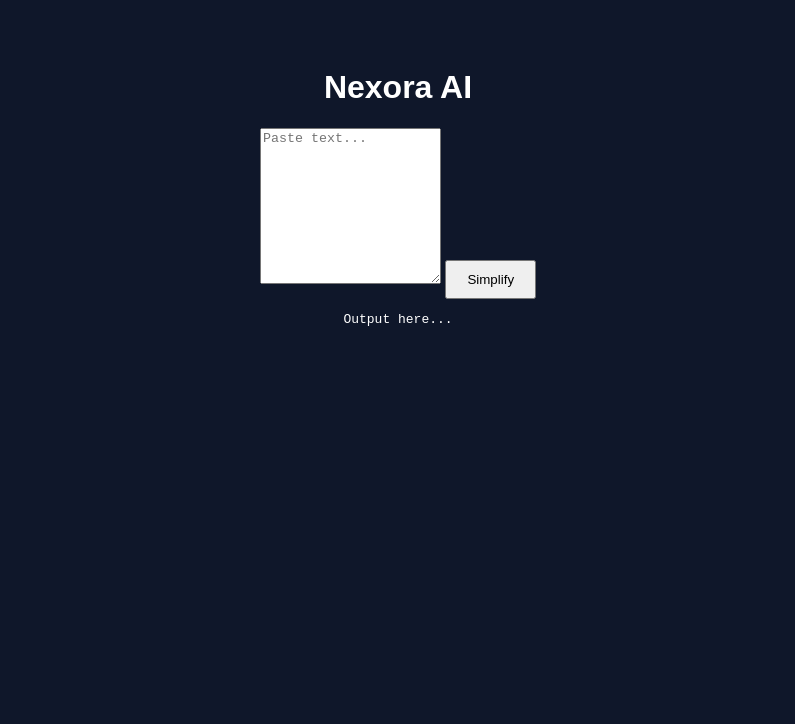
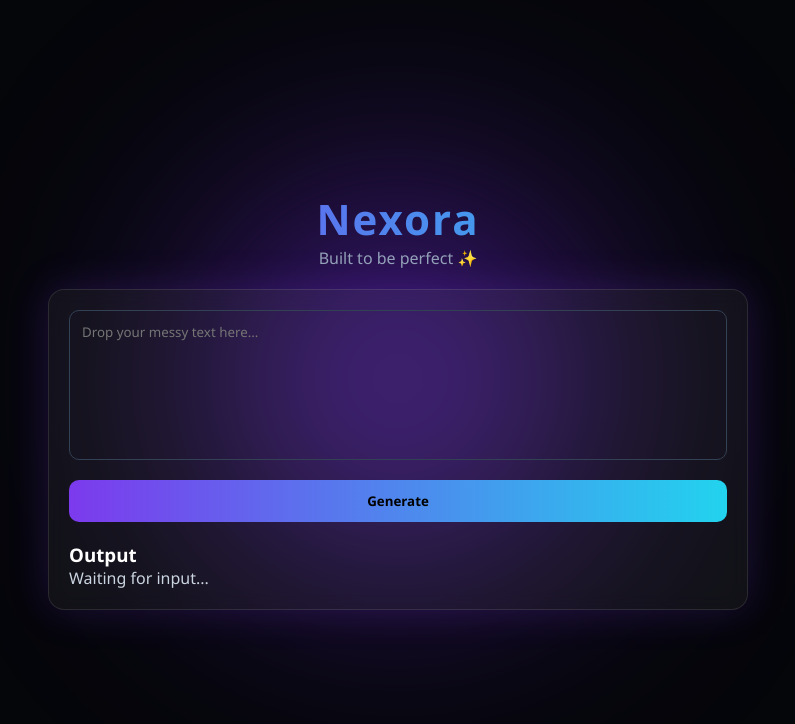
Before and after one commit to vzroxcantbedefeted/Nexora, a plain HTML site: page index.html in a window 1280 px wide. Shown: the whole page, without its empty margins (242-1037 px from the left). Drawn offline with Linux system fonts and the light colour scheme.

Commit message:
updated Nexora files

```diff
--- a/index.html
+++ b/index.html
@@ -1,14 +1,33 @@
 <!DOCTYPE html>
-<html>
+<html lang="en">
 <head>
-<title>Nexora AI</title>
-<link rel="stylesheet" href="style.css">
+  <meta charset="UTF-8">
+  <title>Nexora</title>
+  <link rel="stylesheet" href="style.css">
 </head>
+
 <body>
-<h1>Nexora AI</h1>
-<textarea id="inputText" placeholder="Paste text..."></textarea>
-<button onclick="processText()">Simplify</button>
-<pre id="outputText">Output here...</pre>
-<script src="script.js"></script>
+
+  <div class="bg"></div>
+
+  <div class="container">
+
+    <h1 class="title">Nexora</h1>
+    <p class="subtitle">Built to be perfect ✨</p>
+
+    <div class="card">
+      <textarea id="inputText" placeholder="Drop your messy text here..."></textarea>
+
+      <button onclick="processText()">Generate</button>
+
+      <div class="output">
+        <h3>Output</h3>
+        <pre id="outputText">Waiting for input...</pre>
+      </div>
+    </div>
+
+  </div>
+
+  <script src="script.js"></script>
 </body>
 </html>
--- a/script.js
+++ b/script.js
@@ -3,17 +3,20 @@ function processText() {
   const output = document.getElementById("outputText");
 
   if (!input.trim()) {
-    output.innerText = "⚠️ Enter some text first.";
+    output.innerText = "⚠️ Please enter text first.";
     return;
   }
 
-  // fake AI (for now)
-  let result = input
+  // simple clean logic (placeholder for AI later)
+  const result = input
     .split(".")
-    .map(s => s.trim())
-    .filter(s => s.length > 0)
-    .map(s => "• " + s)
+    .filter(s => s.trim())
+    .map(s => "• " + s.trim())
     .join("\n");
 
-  output.innerText = result || "No output generated.";
+  output.innerText = result;
+
+  // little animation feel
+  output.style.opacity = 0;
+  setTimeout(() => output.style.opacity = 1, 100);
 }
--- a/style.css
+++ b/style.css
@@ -1,3 +1,111 @@
-body{font-family:Arial;background:#0f172a;color:white;text-align:center;padding:40px}
-textarea{width:80%%;height:150px}
-button{padding:10px 20px;margin-top:10px}
+* {
+  margin: 0;
+  padding: 0;
+  box-sizing: border-box;
+  font-family: 'Segoe UI', sans-serif;
+}
+
+body {
+  background: #05060a;
+  color: white;
+  display: flex;
+  justify-content: center;
+  align-items: center;
+  height: 100vh;
+  overflow: hidden;
+}
+
+/* animated background glow */
+.bg {
+  position: absolute;
+  width: 600px;
+  height: 600px;
+  background: radial-gradient(circle, #6d28d9, transparent 60%);
+  filter: blur(120px);
+  animation: float 6s ease-in-out infinite;
+}
+
+@keyframes float {
+  0%, 100% { transform: translateY(-40px); }
+  50% { transform: translateY(40px); }
+}
+
+.container {
+  position: relative;
+  text-align: center;
+  width: 90%;
+  max-width: 700px;
+  animation: fadeIn 1s ease;
+}
+
+@keyframes fadeIn {
+  from { opacity: 0; transform: scale(0.95); }
+  to { opacity: 1; transform: scale(1); }
+}
+
+.title {
+  font-size: 42px;
+  letter-spacing: 2px;
+  background: linear-gradient(90deg, #7c3aed, #22d3ee);
+  -webkit-background-clip: text;
+  -webkit-text-fill-color: transparent;
+}
+
+.subtitle {
+  color: #94a3b8;
+  margin-bottom: 20px;
+}
+
+.card {
+  background: rgba(255,255,255,0.05);
+  backdrop-filter: blur(10px);
+  border: 1px solid rgba(255,255,255,0.1);
+  padding: 20px;
+  border-radius: 16px;
+  box-shadow: 0 0 40px rgba(124,58,237,0.2);
+  animation: slideUp 0.8s ease;
+}
+
+@keyframes slideUp {
+  from { transform: translateY(30px); opacity: 0; }
+  to { transform: translateY(0); opacity: 1; }
+}
+
+textarea {
+  width: 100%;
+  height: 150px;
+  background: transparent;
+  border: 1px solid #334155;
+  color: white;
+  padding: 12px;
+  border-radius: 10px;
+  resize: none;
+  outline: none;
+}
+
+button {
+  margin-top: 15px;
+  width: 100%;
+  padding: 12px;
+  border: none;
+  border-radius: 10px;
+  cursor: pointer;
+  background: linear-gradient(90deg, #7c3aed, #22d3ee);
+  color: black;
+  font-weight: bold;
+  transition: 0.2s;
+}
+
+button:hover {
+  transform: scale(1.03);
+}
+
+.output {
+  margin-top: 20px;
+  text-align: left;
+}
+
+pre {
+  white-space: pre-wrap;
+  color: #cbd5e1;
+}
```
